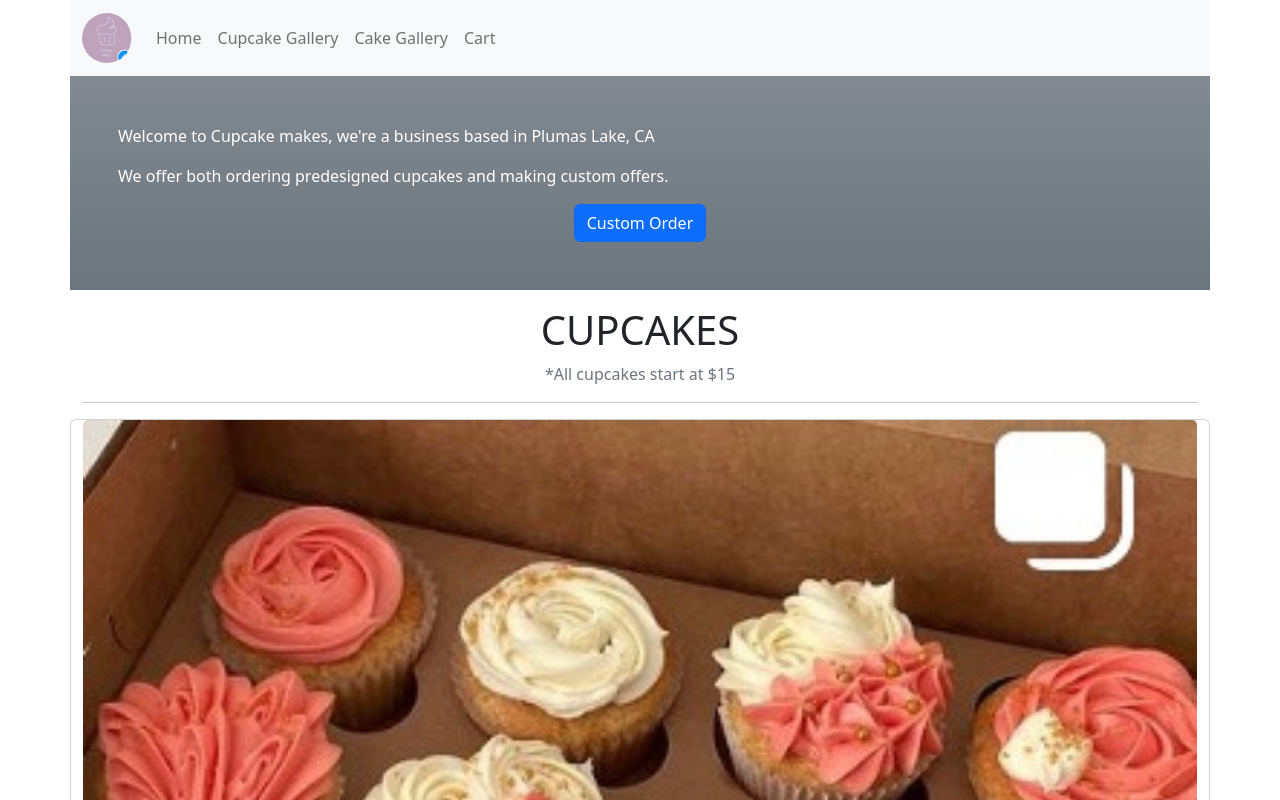
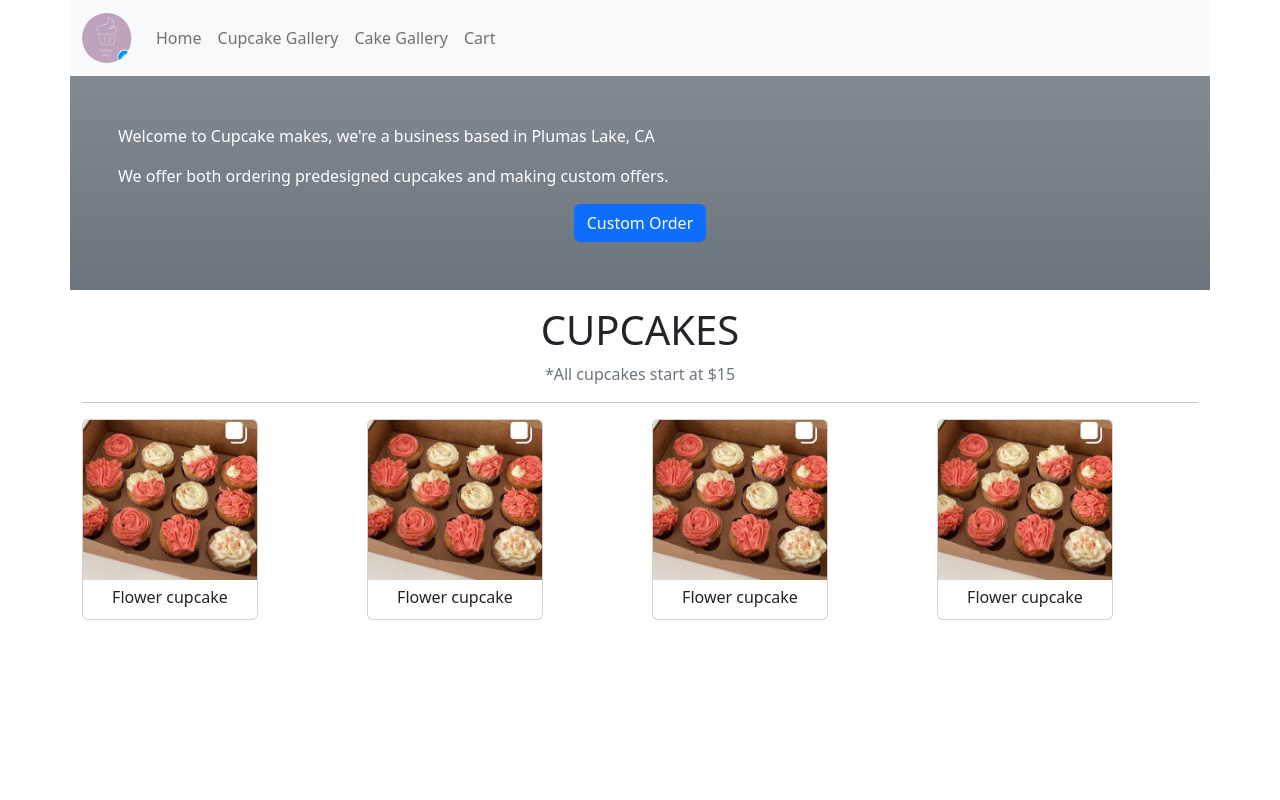
Before and after one commit to Gurb-S/cupcakemakes, a React (Create React App) app: page / in a window 1280 px wide. Shown: the top 800 px of the page. Built offline with nearby package versions, Linux system fonts and the light colour scheme.

Commit message:
center col cards

```diff
--- a/src/components/Body.js
+++ b/src/components/Body.js
@@ -1,3 +1,4 @@
+import { Col, Container, Row } from "react-bootstrap";
 import { ProductCardDisplay } from "./ProductCardDisplay";
 
 export function Body() {
@@ -7,24 +8,23 @@ export function Body() {
                 CUPCAKES
             </h1>
             <p className="text-muted">*All cupcakes start at $15</p>
-            <div className="container">
+            <Container>
             <hr className="mb-3"></hr>
-                <div className="row align-items-start">
-                    <ProductCardDisplay />
-                    {/* <div className="col mb-5">
-                        <ProductCard />
-                    </div>
-                    <div className="col mb-5">
-                        <ProductCard />
-                    </div>
-                    <div className="col mb-5">
-                        <ProductCard />
-                    </div>
-                    <div className="col mb-5">
-                        <ProductCard />
-                    </div> */}
-                </div>
-            </div>
+                <Row className="mb-5">
+                    <Col className="justify-content-center">
+                        <ProductCardDisplay />
+                    </Col>
+                    <Col>
+                        <ProductCardDisplay />
+                    </Col>
+                    <Col>
+                        <ProductCardDisplay />
+                    </Col>
+                    <Col>
+                        <ProductCardDisplay />
+                    </Col>
+                </Row>
+            </Container>
             {/* Move this to the end */}
             {/* <h4 className="text-center text-decoration-underline">View More</h4> */}
         </div>
--- a/src/components/ProductCardDisplay.js
+++ b/src/components/ProductCardDisplay.js
@@ -1,15 +1,22 @@
+import { Card } from 'react-bootstrap';
 import products from '../data/data.json'
 
 export function ProductCardDisplay() {
     const product = products.products
     console.log(product[0].product_img);
     return(
-        <div className="card">
-            <img src={require(`../imgs/${product[0].product_img}`)} className="card-img-top" alt="..."></img>
-            <div className="card-body">
-                <h2>{product[0].product_name}</h2>
-                <p className="card-text">{product[0].product_desc}</p>
-            </div>
-        </div>
+        <Card style={{ width: '11rem' }}>
+            <Card.Img variant='top' src={require(`../imgs/flower.jpeg`)} />
+            <Card.Body className='p-1 pt-2'>
+                <Card.Title className='fs-6'>{product[0].product_name}</Card.Title>
+            </Card.Body>
+        </Card>
+        // <div className="card">
+        //     <img src={require(`../imgs/${product[0].product_img}`)} className="card-img-top" alt="..."></img>
+        //     <div className="card-body">
+        //         <h2>{product[0].product_name}</h2>
+        //         <p className="card-text">{product[0].product_desc}</p>
+        //     </div>
+        // </div>
     )
 }
```
